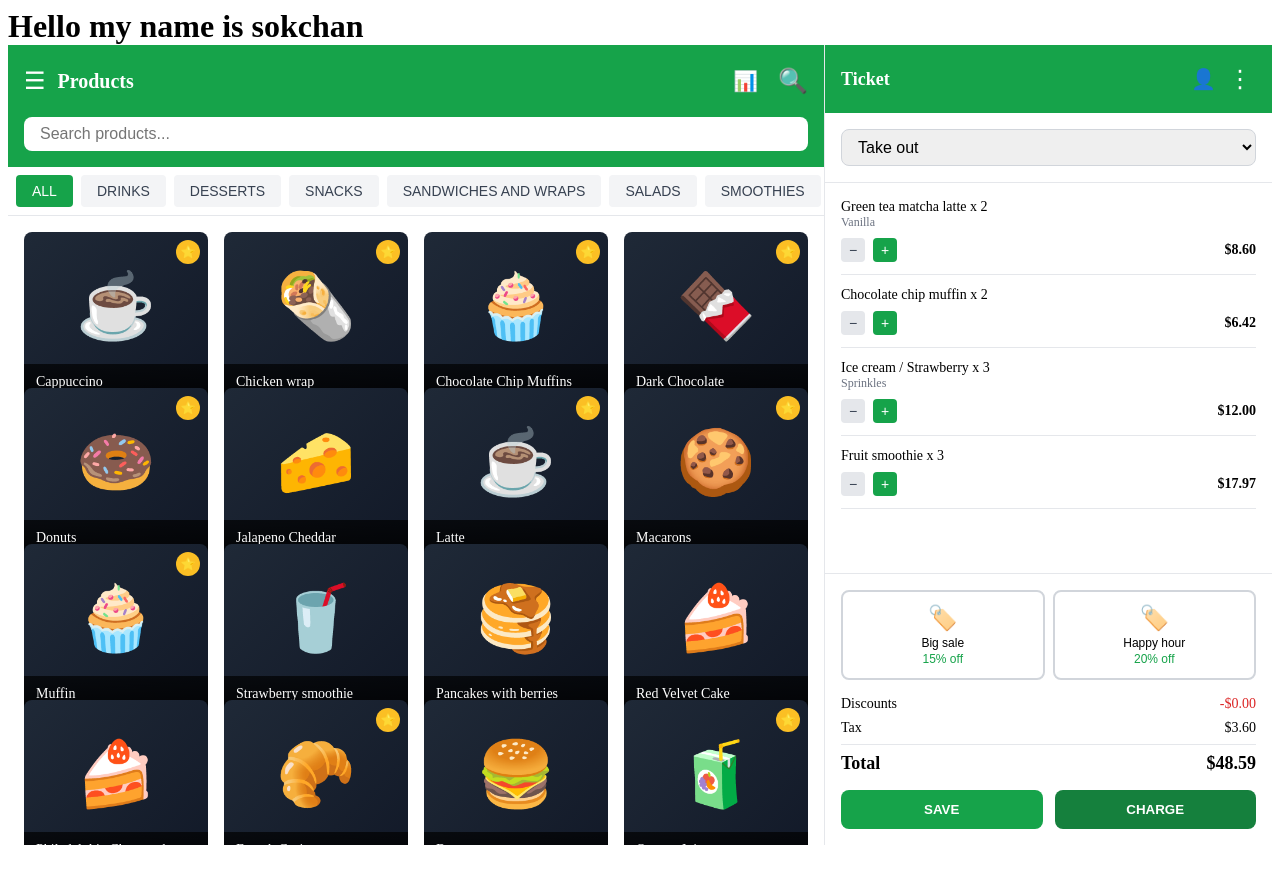
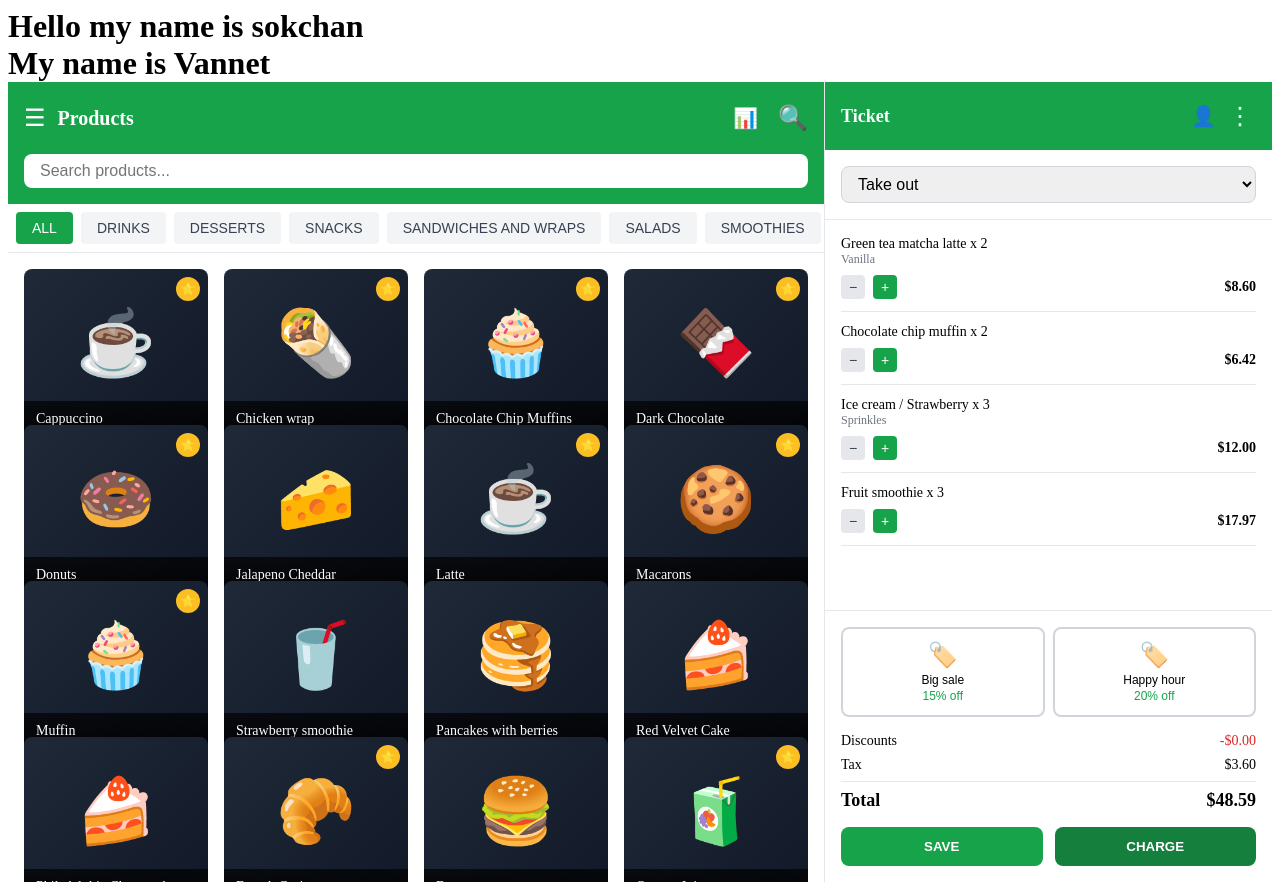
Before and after one commit to haisokchan/coffeeUi, an Angular app: page / in a window 1280 px wide. Before the commit the page ends 853 px from the top, so only its background shows below. Built offline with nearby package versions, Linux system fonts and the light colour scheme.

Commit message:
vannet-855

```diff
--- a/src/app/productmanage/productmanage.html
+++ b/src/app/productmanage/productmanage.html
@@ -1,4 +1,5 @@
 <h1>Hello my name is sokchan</h1>
+<h1>My name is Vannet</h1>
 
 <div class="pos-container">
   <!-- Left Panel - Product Grid -->
```
Also changed, not shown: 1 other file (tests, documents, lock files or other folders).
